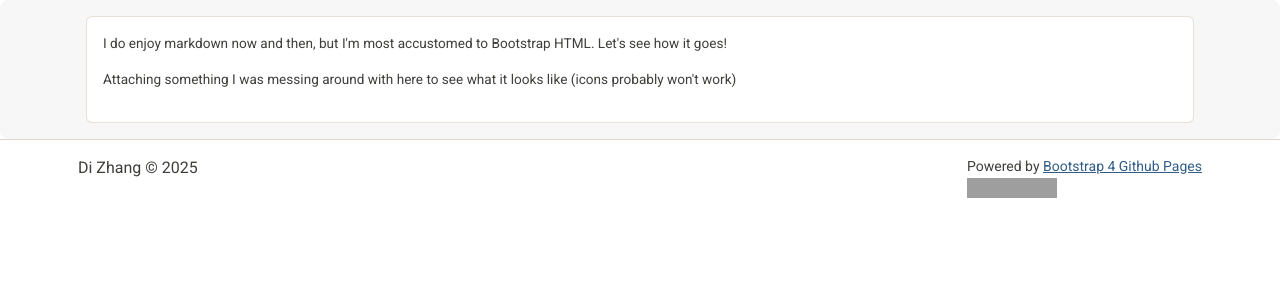
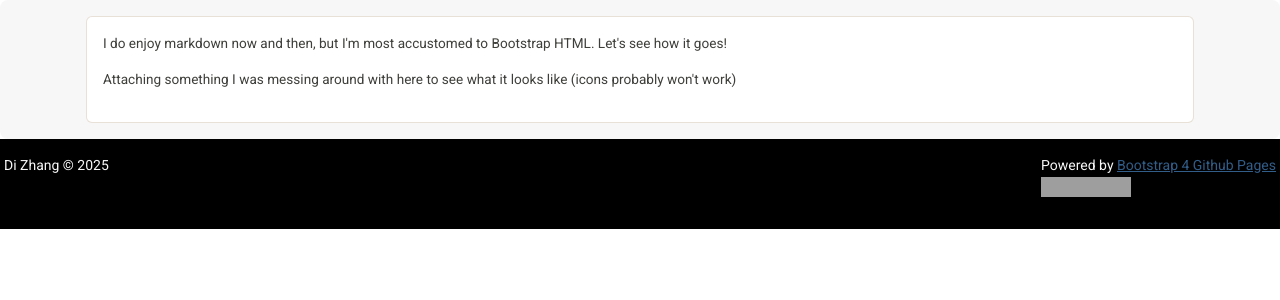
Before and after one commit to zhangdi33/zhangdi33.github.io, a Jekyll site: the page built from index.html, in a window 1280 px wide. Shown: the top 300 px of the page. Built offline with Jekyll 4.4.1, drawn with Linux system fonts in a browser that asks for light colours; grey boxes are pictures that could not be loaded.

Commit message:
Update footer.html

```diff
--- a/_includes/footer.html
+++ b/_includes/footer.html
@@ -1,8 +1,7 @@
-<div class="py-2 border-top">
-  <div class="container">
+<div class="card border-0 rounded-0 p-2" style="background-color:#000000;color:#f7f7f7;">
   <div class="row no-gutters">
     <div class="col-lg p-2">
-        <p>
+      <p class="small">
         Di Zhang © 2025
       </p>
     </div>
@@ -15,4 +14,3 @@
     </div>
   </div>
 </div>
-</div>
```
Lines whose indentation alone changed are shown as unchanged.
